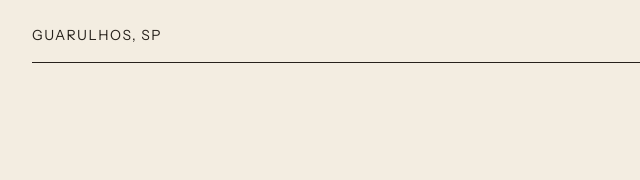
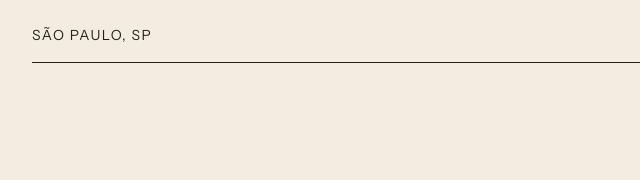
Before and after one commit to Ebenezer-Zeus/Ebenezer-Zeus.github.io, a plain HTML site: page index.html in a window 1280 px wide. Shown: the top 180 px of the page, 108-748 px from the left. Drawn offline with Linux system fonts and the light colour scheme.

Commit message:
Change location from Guarulhos to São Paulo

```diff
--- a/index.html
+++ b/index.html
@@ -24,7 +24,7 @@
 
   <header>
     <div class="faixa">
-      <span>Guarulhos, SP</span>
+      <span>São Paulo, SP</span>
       <span>Suporte de TI → Programação</span>
     </div>
 
```
